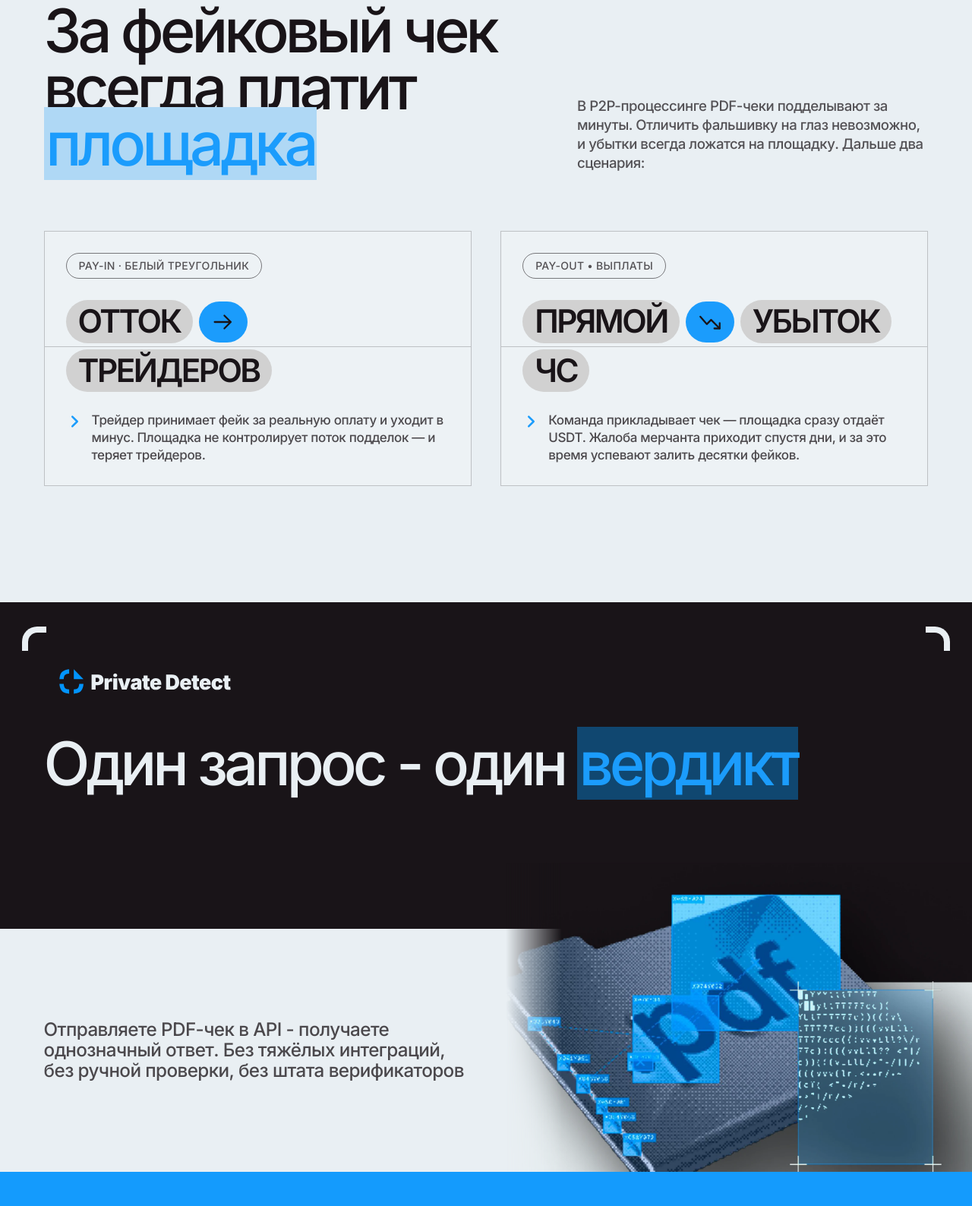
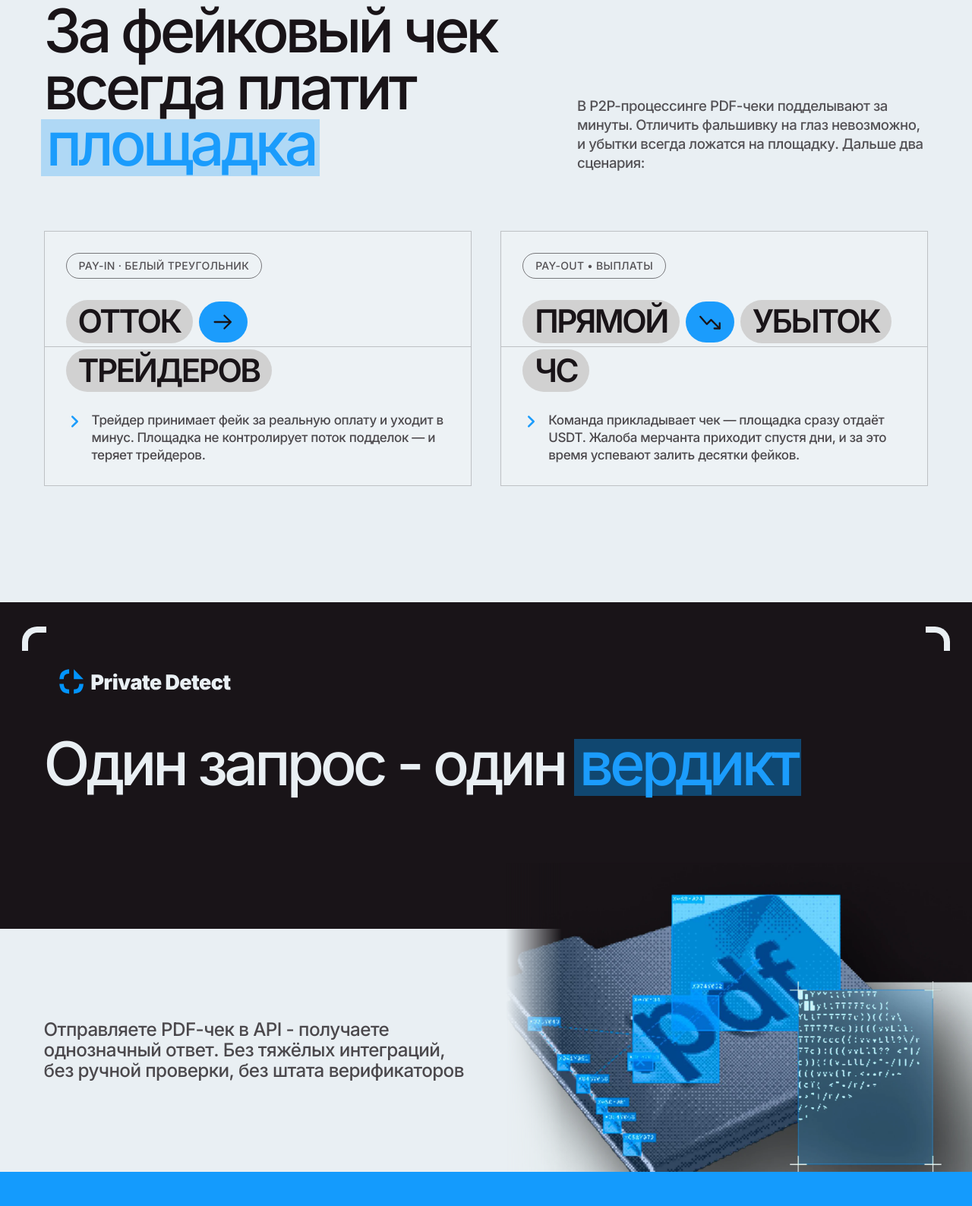
Before and after one commit to sard-io/landing-privatedetect.io, a plain HTML site: page index.html in a window 1280 px wide. Shown: the part 940-2528 px from the top of the page at 76% size. Drawn offline with Linux system fonts and the light colour scheme.

Commit message:
Match heading highlights to Figma

```diff
--- a/index.html
+++ b/index.html
@@ -59,11 +59,15 @@ section{position:relative}
 .light{background:var(--paper);color:var(--ink)}
 .dark{background:var(--ink);color:var(--paper)}
 
-.hl{background:var(--hl-light);color:var(--ink);box-decoration-break:clone;-webkit-box-decoration-break:clone;padding:0 .05em}
-.dark .hl,.on-dark .hl{background:var(--hl-dark);color:var(--blue)}
-/* светлые блоки внутри тёмных секций сохраняют светлую подсветку */
-.tech-head .hl{background:var(--hl-light);color:var(--ink)}
-.final .hl{background:rgba(255,255,255,.24);color:#fff}
+.hl{
+  --hl-bg:var(--hl-light);--hl-fg:var(--ink);--hl-left:-.04em;--hl-right:-.04em;--hl-top:.06em;--hl-height:.95em;
+  display:inline-block;position:relative;z-index:0;isolation:isolate;
+  padding:0 .04em;white-space:nowrap;background:none;color:var(--hl-fg)
+}
+.hl::before{
+  content:"";position:absolute;z-index:-1;pointer-events:none;
+  left:var(--hl-left);right:var(--hl-right);top:var(--hl-top);height:var(--hl-height);background:var(--hl-bg)
+}
 .b{color:var(--blue)}
 .lead{font-size:clamp(16px,2.61vw,24.259px);line-height:1.5;max-width:64ch;color:var(--muted-d);font-weight:400}
 .light .lead{color:var(--muted-l)}
@@ -521,23 +525,15 @@ body{width:100%;max-width:none;margin:0;background:#0b090b;overflow-x:hidden}
 #landing .idlegend{grid-template-columns:351.2px 390.2px}
 #landing .brk{display:block}
 
-/* Figma рисует подсветку отдельным прямоугольником под строкой. Так текст
-   остаётся настоящим HTML, но геометрия плашки не зависит от font metrics. */
-#top h1 .hl,#problem h2 .hl,#api h2 .hl,#tech h2 .hl,#identity h2 .hl,#numbers h2 .hl,#banks h2 .hl,#cta h2 .hl{
-  display:inline-block;position:relative;z-index:0;background:none;white-space:nowrap
-}
-#top h1 .hl::before,#problem h2 .hl::before,#api h2 .hl::before,#tech h2 .hl::before,#identity h2 .hl::before,#numbers h2 .hl::before,#banks h2 .hl::before,#cta h2 .hl::before{
-  content:"";position:absolute;left:-.02em;right:-.02em;z-index:-1
-}
-#top h1 .hl,#problem h2 .hl,#identity h2 .hl,#numbers h2 .hl{color:var(--blue)}
-#top h1 .hl::before{left:7px;right:-4px;top:-3px;height:103px;background:var(--hl-light)}
-#problem h2 .hl::before{left:7px;right:-3px;top:8px;height:85px;background:var(--hl-light)}
-#api h2 .hl::before{left:7px;right:-7px;top:8px;height:85px;background:var(--hl-dark)}
-#tech h2 .hl::before{left:7px;right:1px;top:8px;height:85px;background:var(--hl-dark)}
-#identity h2 .hl::before{left:8px;right:3px;top:2px;height:77px;background:var(--hl-light)}
-#numbers h2 .hl::before{left:2px;right:1px;top:10px;height:85px;background:var(--hl-light)}
-#banks h2 .hl::before{left:0;right:12px;top:3px;height:53px;background:var(--hl-dark)}
-#cta h2 .hl::before{top:2px;height:33px;background:rgba(255,255,255,.18)}
+/* Точные значения 930px-каркаса Figma. Адаптивный слой ниже переводит их в em. */
+#top h1 .hl{--hl-left:7px;--hl-right:-4px;--hl-top:-3px;--hl-height:103px;--hl-bg:var(--hl-light);--hl-fg:var(--blue)}
+#problem h2 .hl{--hl-left:7px;--hl-right:-3px;--hl-top:8px;--hl-height:85px;--hl-bg:var(--hl-light);--hl-fg:var(--blue)}
+#api h2 .hl{--hl-left:7px;--hl-right:-7px;--hl-top:8px;--hl-height:85px;--hl-bg:var(--hl-dark);--hl-fg:var(--blue)}
+#tech h2 .hl{--hl-left:7px;--hl-right:1px;--hl-top:8px;--hl-height:85px;--hl-bg:var(--hl-dark);--hl-fg:var(--blue)}
+#identity h2 .hl{--hl-left:8px;--hl-right:3px;--hl-top:2px;--hl-height:77px;--hl-bg:var(--hl-light);--hl-fg:var(--blue)}
+#numbers h2 .hl{--hl-left:2px;--hl-right:1px;--hl-top:10px;--hl-height:85px;--hl-bg:var(--hl-light);--hl-fg:var(--blue)}
+#banks h2 .hl{--hl-left:0;--hl-right:12px;--hl-top:3px;--hl-height:53px;--hl-bg:var(--hl-dark);--hl-fg:var(--blue)}
+#cta h2 .hl{--hl-left:-.02em;--hl-right:-.02em;--hl-top:2px;--hl-height:33px;--hl-bg:rgba(255,255,255,.18);--hl-fg:#fff}
 
 /* ======================================================================
    RESPONSIVE LANDING — широкая 16:9-композиция + настоящий mobile layout
@@ -574,15 +570,17 @@ body{width:100%;max-width:none;min-width:320px;margin:0;background:var(--ink);ov
 #landing .sec{padding:clamp(84px,7vw,128px) 0}
 #landing footer{display:block}
 
-/* адаптивная подсветка строк вместо фиксированных плашек высотой 85px */
+/* Плашки подсветки — самостоятельный слой, как прямоугольники в Figma.
+   Они начинаются внутри своей строки и продолжаются вниз, не накрывая строку выше. */
 #top h1 .hl,#problem h2 .hl,#api h2 .hl,#tech h2 .hl,#identity h2 .hl,#numbers h2 .hl,#banks h2 .hl,#cta h2 .hl{
-  display:inline;position:relative;z-index:0;white-space:normal;padding:0 .035em;
-  box-decoration-break:clone;-webkit-box-decoration-break:clone
+  --hl-left:-.04em;--hl-right:-.04em;--hl-top:.06em;--hl-height:.95em;
+  --hl-bg:var(--hl-light);--hl-fg:var(--blue);
+  display:inline-block;position:relative;z-index:0;isolation:isolate;
+  padding:0 .04em;white-space:nowrap;background:none;color:var(--hl-fg)
 }
-#top h1 .hl::before,#problem h2 .hl::before,#api h2 .hl::before,#tech h2 .hl::before,#identity h2 .hl::before,#numbers h2 .hl::before,#banks h2 .hl::before,#cta h2 .hl::before{content:none}
-#top h1 .hl,#problem h2 .hl,#identity h2 .hl,#numbers h2 .hl{background:var(--hl-light);color:var(--blue)}
-#api h2 .hl,#tech h2 .hl,#banks h2 .hl{background:var(--hl-dark);color:var(--blue)}
-#cta h2 .hl{background:rgba(255,255,255,.2);color:#fff}
+#api h2 .hl,#tech h2 .hl,#banks h2 .hl{--hl-bg:var(--hl-dark)}
+#top h1 .hl{--hl-top:.02em;--hl-height:1.15em}
+#cta h2 .hl{--hl-bg:rgba(255,255,255,.2);--hl-fg:#fff;--hl-top:.02em;--hl-height:1.06em}
 
 /* шапка */
 #landing>header{
@@ -785,7 +783,6 @@ body{width:100%;max-width:none;min-width:320px;margin:0;background:var(--ink);ov
   #landing h3{font-size:23px}
   #landing .lead{font-size:17px;line-height:1.38;letter-spacing:-.018em}
   #landing .brk{display:none}
-  #top h1 .hl{white-space:nowrap}
   #landing .corners>.cn{display:none}
   #landing>header{height:auto}
   #landing .nav{min-height:72px;padding:0 18px}
```
